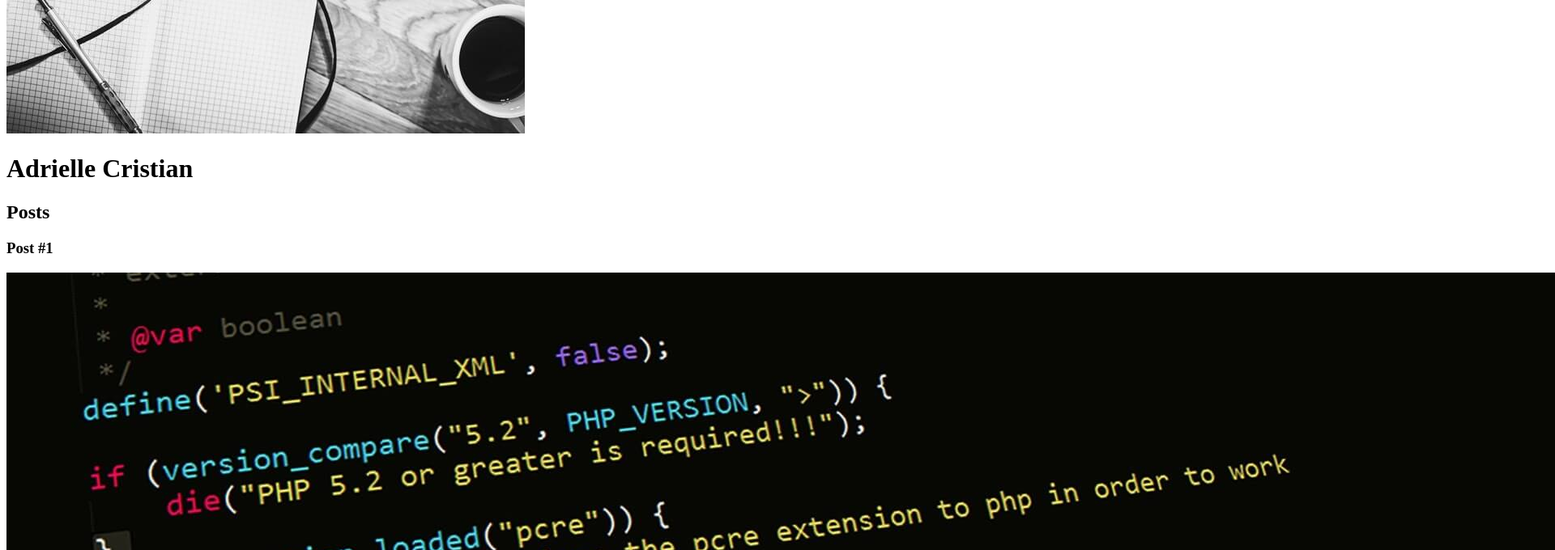
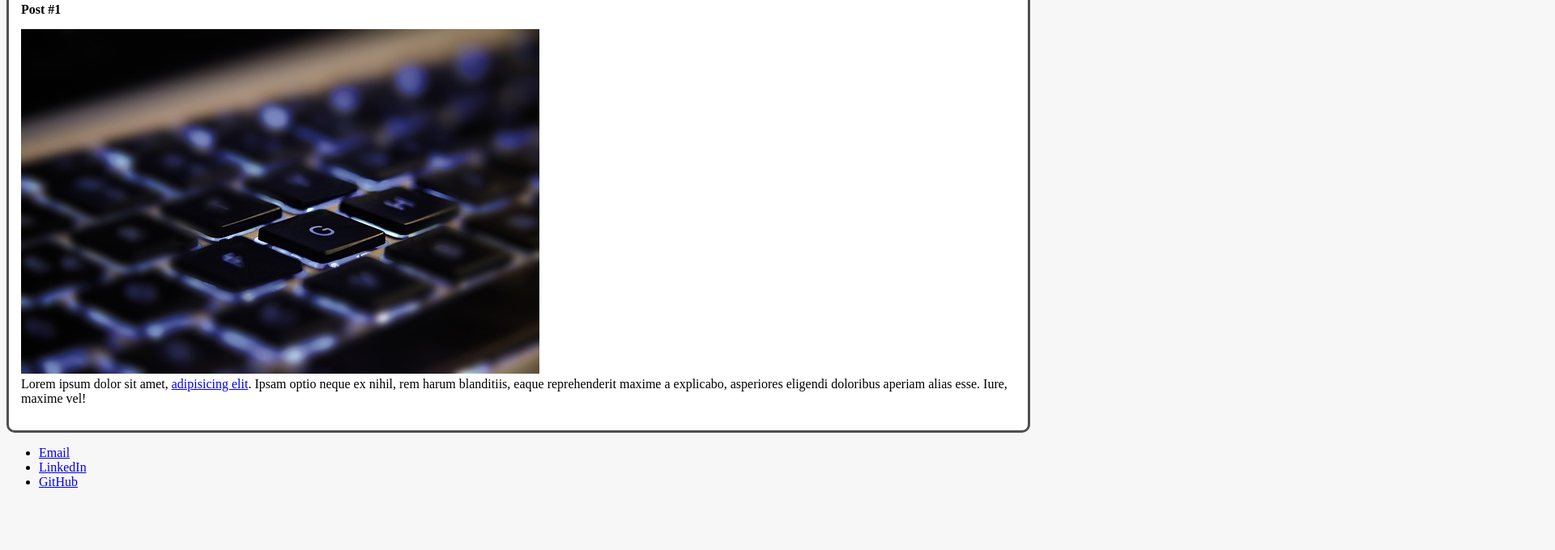
Before and after one commit to AdrielleSoares/dio-desafio-github-primeiro-repositorio, a plain HTML site: page Introdução a criação de websites com HTML5 E CSS3/curso-HTML5/index.html in a window 1280 px wide. Shown: the part 256-936 px from the top of the page at 81% size, 1920 px wide, since content can reach past the window. After the commit the page ends 877 px from the top, so only its background shows below. Drawn offline with Linux system fonts and the light colour scheme.

Commit message:
Introdução ao CSS3

```diff
--- a/Introdução a criação de websites com HTML5 E CSS3/curso-HTML5/index.html
+++ b/Introdução a criação de websites com HTML5 E CSS3/curso-HTML5/index.html
@@ -5,26 +5,40 @@
     <meta http-equiv="X-UA-Compatible" content="IE=edge">
     <meta name="viewport" content="width=device-width, initial-scale=1.0">
     <title>Adrielle Cristian</title>
+    <link rel="stylesheet" href="style.css">
 </head>
 <body>
     <header>
-        <img src="imagem/pexels-pixabay-265152 (1).jpg" alt="Imagem computador">
-        <h1>Adrielle Cristian</h1>
+        <img src="imagem/pexels-pixabay-265152 (1).jpg" alt="Imagem computador" class="photo">
+        <h1 id="title">Adrielle Cristian</h1>
     </header>
     <section>
         <header>
-            <h2>Posts</h2>
+            <h2 class="subtitle">Posts</h2>
         </header>
-        <article>
+        <article class="post">
             <header>
-                <h3>Post #1</h3>
-                <img src="imagem/pexels-pixabay-276452 (1).jpg" alt="Codigo html">
+                <h3 class="post_title">Post #1</h3>
+                <img src="imagem/technology-g2fd0627f5_640.jpg" alt="Codigo html">
             </header>
-            <p>
-                Lorem ipsum dolor sit amet, <a href="https://www.dio.me/" target="_blank">adipisicing elit</a>. Ipsam optio neque ex nihil, rem harum blanditiis, eaque reprehenderit maxime a explicabo, asperiores eligendi doloribus aperiam alias esse. Iure, maxime vel!
+            <p class="post_content">
+                Lorem ipsum dolor sit amet, <a href="https://www.dio.me/" target="_blank" class="post_image">adipisicing elit</a>. Ipsam optio neque ex nihil, rem harum blanditiis, eaque reprehenderit maxime a explicabo, asperiores eligendi doloribus aperiam alias esse. Iure, maxime vel!
             </p>
         </article>
     </section>
-    <footer></footer>
+    <footer>
+        <ul>
+            <li>
+                <a href="https://outlook.live.com/owa/" target="_blank">Email</a>
+            </li>
+            <li>
+                <a href="https://www.linkedin.com/in/adrielle-soares-9838061b8/" target="_blank">LinkedIn</a>
+            </li>
+            <li>
+                <a href="https://github.com/AdrielleSoares" target="_blank">GitHub</a>
+            </li>
+
+        </ul>
+    </footer>
 </body>
 </html>
--- /dev/null
+++ b/Introdução a criação de websites com HTML5 E CSS3/curso-HTML5/style.css
@@ -0,0 +1,38 @@
+body {
+    background: #F7F7F7;
+}
+
+.photo {
+    border: 1px solid #505050;
+    border-radius: 30%;
+    width: 100px;
+    height: 100px;
+
+}
+
+#title,  subtitle,  post_title {
+    color: blue;
+}
+
+.post_title {
+    font-size: 16px;
+    font-style: bold;
+    margin: 0;
+    margin-bottom: 15px;
+
+}
+.post {
+    background: white;
+    padding: 15px;
+    border: 3px solid #505050;
+    margin-bottom: 15px;
+    border-radius: 10px;
+}
+
+.post_content {
+    margin: 0;
+    margin-bottom: 15px;
+}
+.post_image {
+    margin-bottom: 15px;
+}
```
Also changed, not shown: Introdução a criação de websites com HTML5 E CSS3/Anotações - Curso CSS3.txt (added), Introdução a criação de websites com HTML5 E CSS3/Anotações - Curso HTML5.txt (renamed from Introdução a criação de websites com HTML5 E CSS3/Anotações.txt), Introdução a criação de websites com HTML5 E CSS3/curso-HTML5/imagem/social-media-gb31b49c92_640.png (added), Introdução a criação de websites com HTML5 E CSS3/curso-HTML5/imagem/technology-g2fd0627f5_640.jpg (added).
